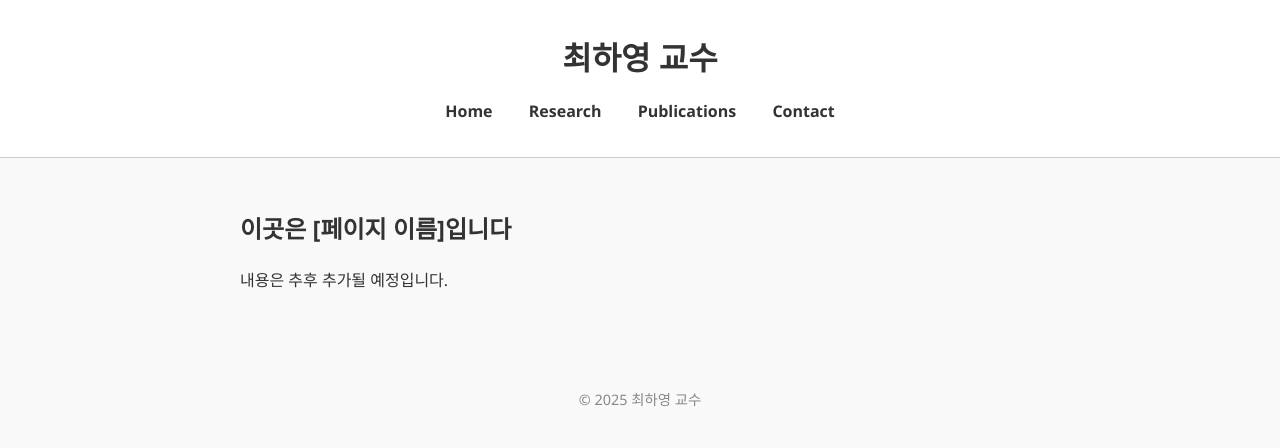
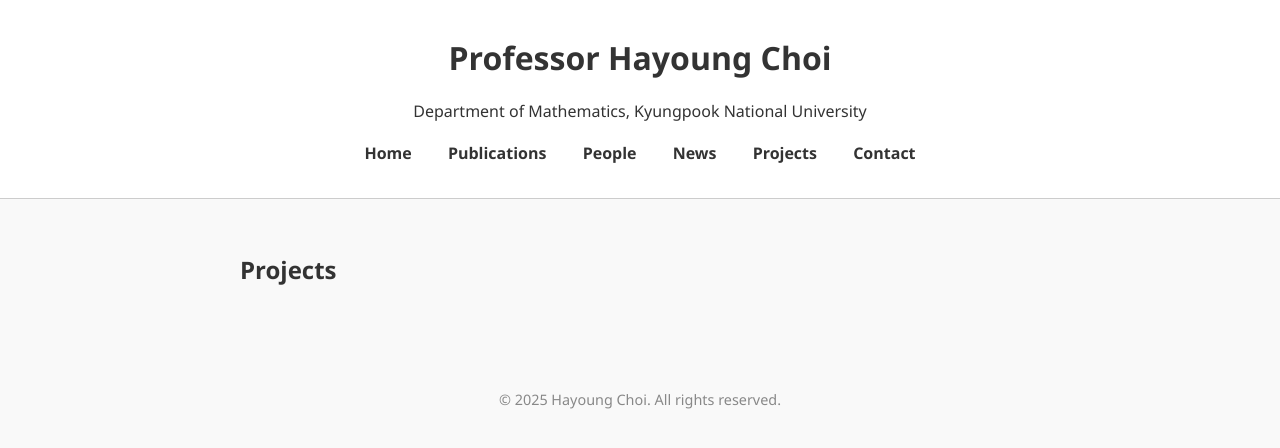
Before and after one commit to jaemiiin/jaemiiin.github.io, a plain HTML site: page projects.html in a window 1280 px wide. Drawn offline with Linux system fonts and the light colour scheme.

Commit message:
Update projects.html

```diff
--- a/projects.html
+++ b/projects.html
@@ -1,28 +1,32 @@
 <!DOCTYPE html>
-<html lang="ko">
+<html lang="en">
 <head>
   <meta charset="UTF-8">
-  <title>최하영 교수 홈페이지</title>
+  <meta name="viewport" content="width=device-width, initial-scale=1.0">
+  <title>Hayoung Choi - Projects</title>
   <link rel="stylesheet" href="style.css">
 </head>
 <body>
   <header>
-    <h1>최하영 교수</h1>
+    <h1>Professor Hayoung Choi</h1>
+    <p>Department of Mathematics, Kyungpook National University</p>
     <nav>
       <a href="index.html">Home</a>
-      <a href="research.html">Research</a>
       <a href="publications.html">Publications</a>
+      <a href="people.html">People</a>
+      <a href="news.html">News</a>
+      <a href="projects.html">Projects</a>
       <a href="contact.html">Contact</a>
     </nav>
   </header>
 
   <main>
-    <h2>이곳은 [페이지 이름]입니다</h2>
-    <p>내용은 추후 추가될 예정입니다.</p>
+    <h2>Projects</h2>
+    <!-- Research project details will go here -->
   </main>
 
   <footer>
-    <p>© 2025 최하영 교수</p>
+    <p>&copy; 2025 Hayoung Choi. All rights reserved.</p>
   </footer>
 </body>
 </html>
```
